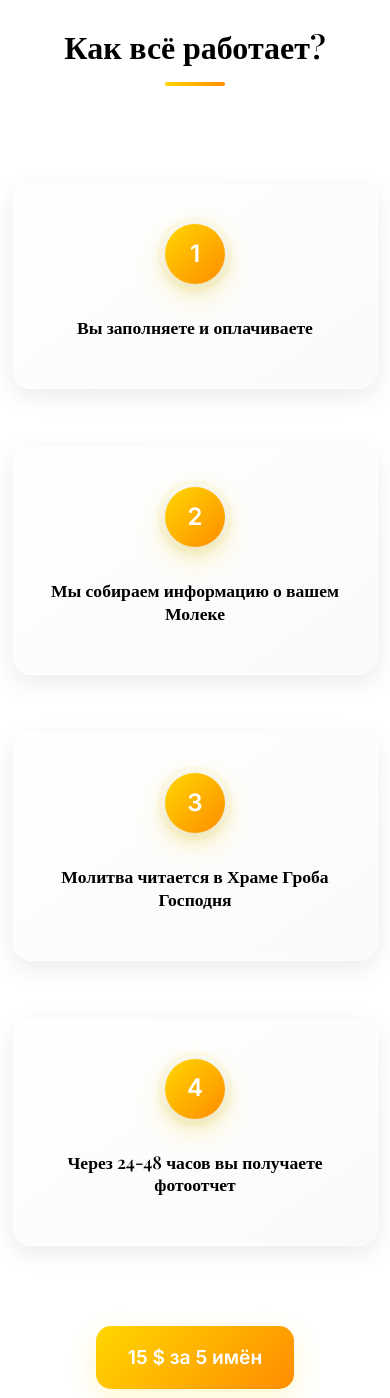
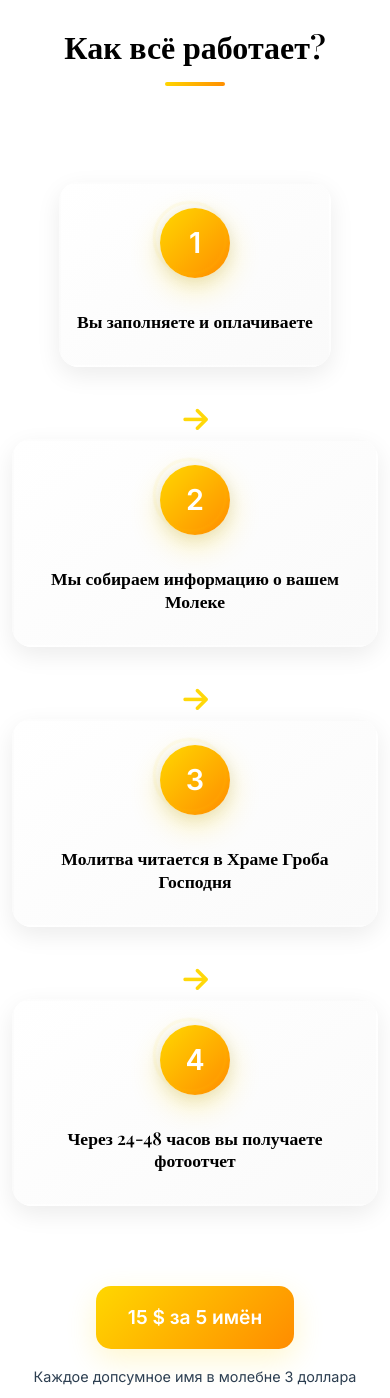
Before and after one commit to SaintSerd/LandingCraft-1, a Flask app: page / in a window 390 px wide. Shown: the part 4596-5994 px from the top of the page. Run offline with Flask 3, Linux system fonts and the light colour scheme.

Commit message:
Show the process steps in a horizontal row with arrows in between
Implements a flexbox layout for process steps, adds arrow icons, and includes responsive adjustments in `style.css` and `index.html`.

Replit-Commit-Author: Agent
Replit-Commit-Session-Id: a35b1465-f3ef-4cd3-8389-5634677c3765
Replit-Commit-Screenshot-Url: https://storage.googleapis.com/screenshot-production-us-central1/4d5e73ac-d877-4d19-b208-cbb0903a08e0/de86a59a-a158-480f-8ff4-cf56e7137921.jpg

```diff
--- a/static/css/style.css
+++ b/static/css/style.css
@@ -478,6 +478,16 @@ section {
     background: var(--white);
 }
 
+.process-row {
+    display: flex;
+    justify-content: center;
+    align-items: center;
+    gap: 2rem;
+    flex-wrap: wrap;
+    max-width: 1200px;
+    margin: 0 auto;
+}
+
 .process-step {
     text-align: center;
     position: relative;
@@ -487,7 +497,29 @@ section {
     box-shadow: 0 8px 25px rgba(0, 0, 0, 0.08);
     transition: all 0.4s cubic-bezier(0.175, 0.885, 0.32, 1.275);
     border: 2px solid transparent;
-    margin-bottom: 2rem;
+    flex: 1;
+    min-width: 200px;
+    max-width: 250px;
+}
+
+.process-arrow {
+    color: #FFD700;
+    font-size: 2rem;
+    display: flex;
+    align-items: center;
+    justify-content: center;
+    animation: pulse-arrow 2s infinite;
+}
+
+@keyframes pulse-arrow {
+    0%, 100% {
+        transform: scale(1);
+        opacity: 0.7;
+    }
+    50% {
+        transform: scale(1.2);
+        opacity: 1;
+    }
 }
 
 .process-step:hover {
@@ -722,6 +754,21 @@ section {
     .feature-item i {
         font-size: 1rem;
     }
+
+    .process-row {
+        flex-direction: column;
+        gap: 1rem;
+    }
+
+    .process-arrow {
+        transform: rotate(90deg);
+        font-size: 1.5rem;
+    }
+
+    .process-step {
+        max-width: 100%;
+        padding: 2rem 1.5rem;
+    }
 }
 
 @media (max-width: 576px) {
@@ -761,6 +808,21 @@ section {
 
     .video-content i {
         font-size: 3rem;
+    }
+
+    .process-row {
+        gap: 0.5rem;
+    }
+
+    .process-step {
+        padding: 1.5rem 1rem;
+        min-width: auto;
+    }
+
+    .step-number {
+        width: 70px;
+        height: 70px;
+        font-size: 1.8rem;
     }
 }
 
--- a/templates/index.html
+++ b/templates/index.html
@@ -223,37 +223,38 @@
                     <h2 class="section-title">Как всё работает?</h2>
                 </div>
             </div>
-            <div class="row g-4">
-                <div class="col-lg-3 col-md-6">
+            <div class="process-row">
                 <div class="process-step">
                     <div class="step-number">1</div>
                     <div class="step-content">
                         <h4>Вы заполняете и оплачиваете</h4>
                     </div>
                 </div>
+                <div class="process-arrow">
+                    <i class="fas fa-arrow-right"></i>
                 </div>
-                <div class="col-lg-3 col-md-6">
                 <div class="process-step">
                     <div class="step-number">2</div>
                     <div class="step-content">
                         <h4>Мы собираем информацию о вашем Молеке</h4>
                     </div>
                 </div>
+                <div class="process-arrow">
+                    <i class="fas fa-arrow-right"></i>
                 </div>
-                <div class="col-lg-3 col-md-6">
                 <div class="process-step">
                     <div class="step-number">3</div>
                     <div class="step-content">
                         <h4>Молитва читается в Храме Гроба Господня</h4>
                     </div>
                 </div>
+                <div class="process-arrow">
+                    <i class="fas fa-arrow-right"></i>
                 </div>
-                <div class="col-lg-3 col-md-6">
                 <div class="process-step">
                     <div class="step-number">4</div>
                     <div class="step-content">
                         <h4>Через 24-48 часов вы получаете фотоотчет</h4>
-                        </div>
                     </div>
                 </div>
             </div>
```
Also changed, not shown: attached_assets/targeted_element_1750858785849.png (added). Lines whose indentation alone changed are shown as unchanged.
